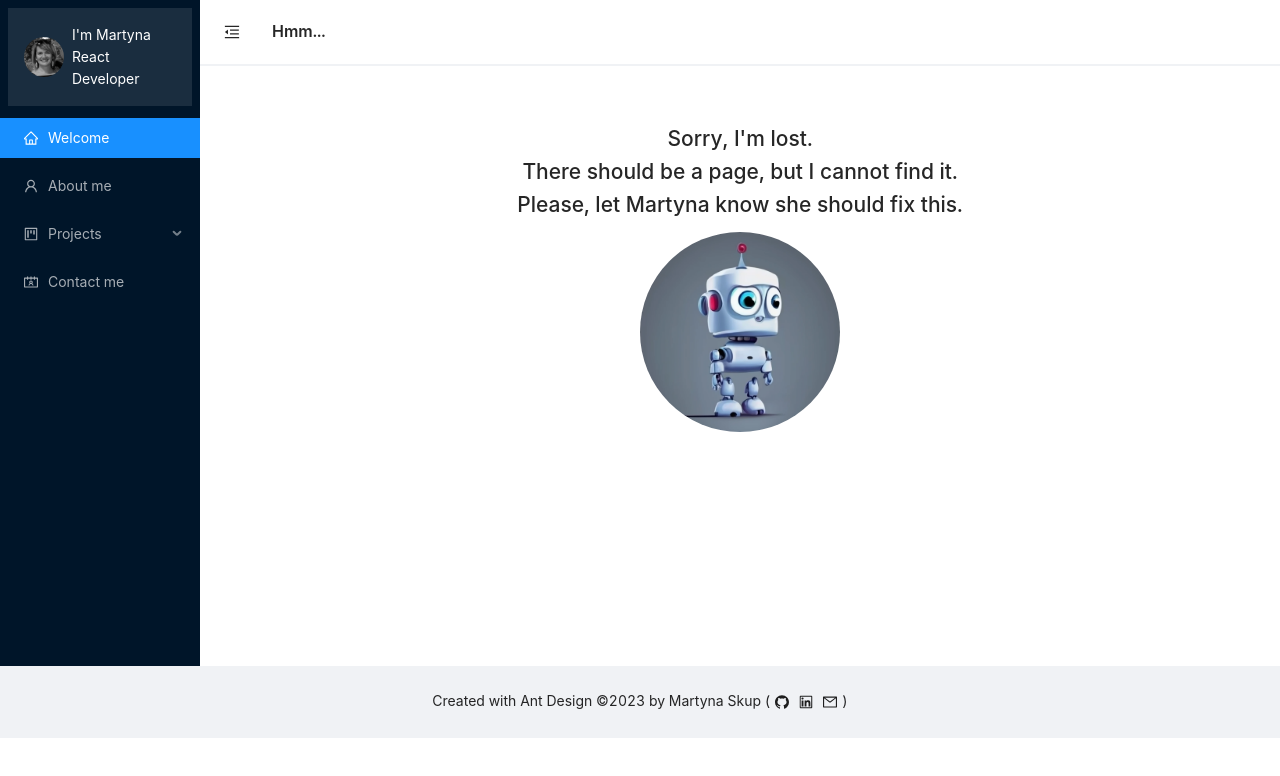
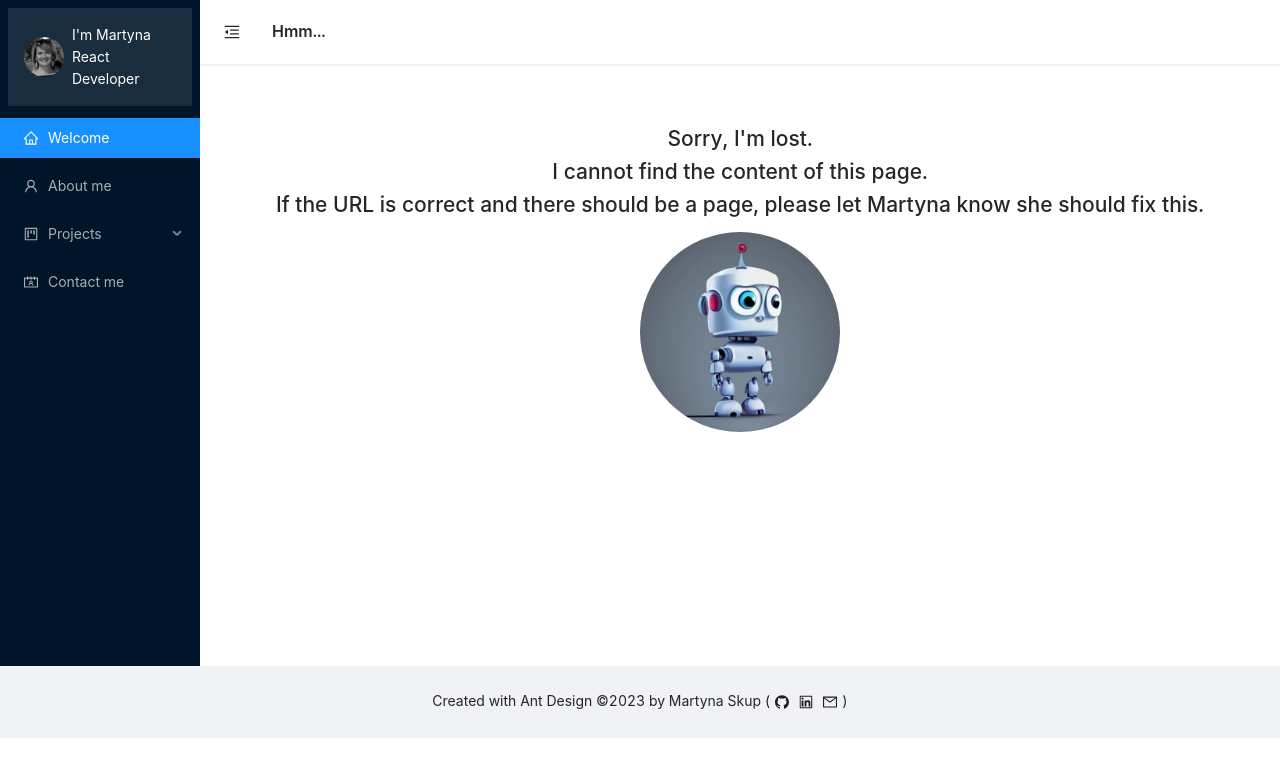
Before and after one commit to martynaskup/martynaskup.github.io, a React (Create React App) app: page /contact in a window 1280 px wide. Shown: the top 776 px of the page. Built offline with nearby package versions, Linux system fonts and the light colour scheme.

Commit message:
Update the text on the page for no route match

```diff
--- a/src/pages/NoRouteMatch.tsx
+++ b/src/pages/NoRouteMatch.tsx
@@ -7,9 +7,10 @@ function NoRouteMatch() {
       <h2>
         Sorry, I'm lost.
         <br />
-        There should be a page, but I cannot find it.
+        I cannot find the content of this page.
         <br />
-        Please, let Martyna know she should fix this.
+        If the URL is correct and there should be a page, please let Martyna
+        know she should fix this.
       </h2>
 
       <Image src={robot2} width={200} style={{ borderRadius: '50%' }} />
```
